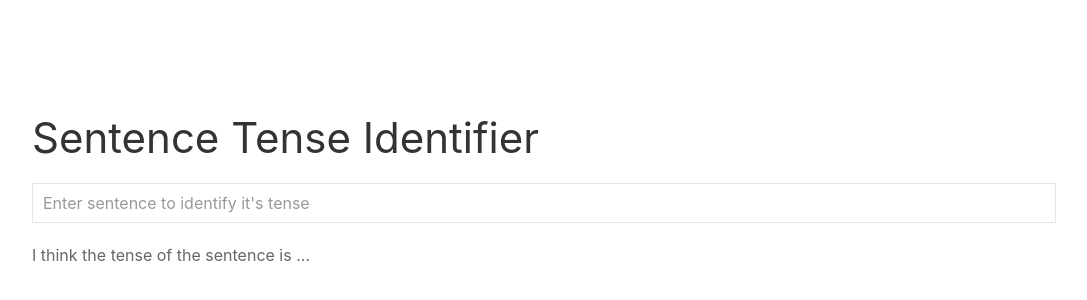
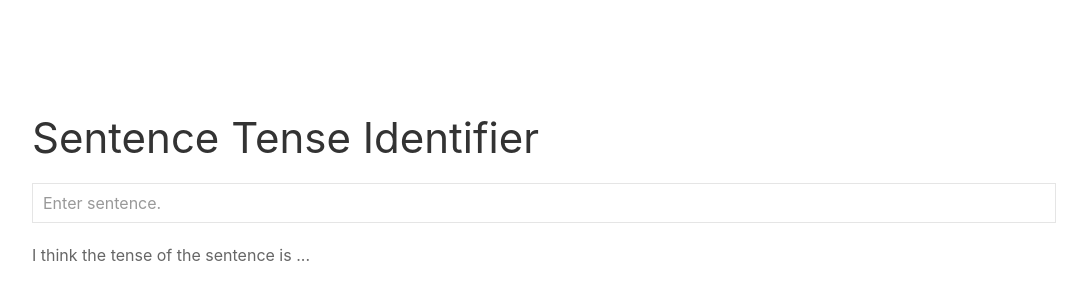
Before and after one commit to john6938/tenseIdentifierGo, a plain HTML site: page static/index.html in a window 1280 px wide. Shown: the part 210-510 px from the top of the page, without its empty margins (96-1183 px from the left). Drawn offline with Linux system fonts and the light colour scheme.

Commit message:
correct typo

```diff
--- a/static/index.html
+++ b/static/index.html
@@ -74,7 +74,7 @@
 <body>
 <div class="uk-container">
     <h1>Sentence Tense Identifier</h1>
-    <input id="sentenceInput" class="uk-input" type="text" placeholder="Enter sentence to identify it's tense" style="width: 80vw">
+    <input id="sentenceInput" class="uk-input" type="text" placeholder="Enter sentence." style="width: 80vw">
     <p id="result">I think the tense of the sentence is ...</p>
 </div>
 </body>
```
